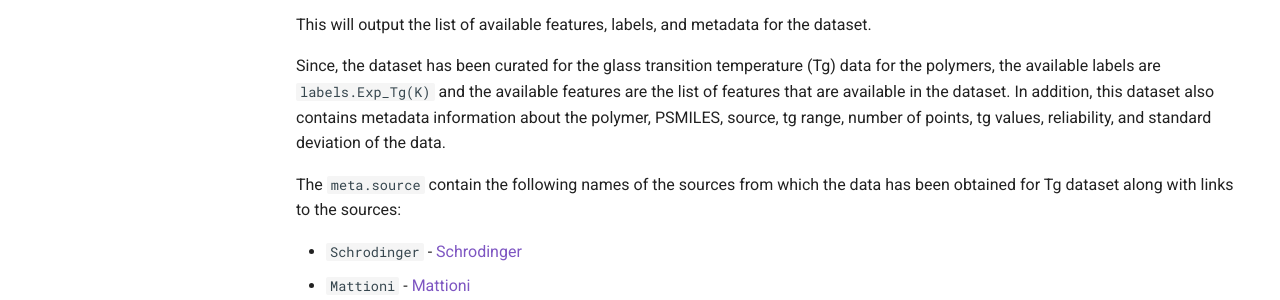
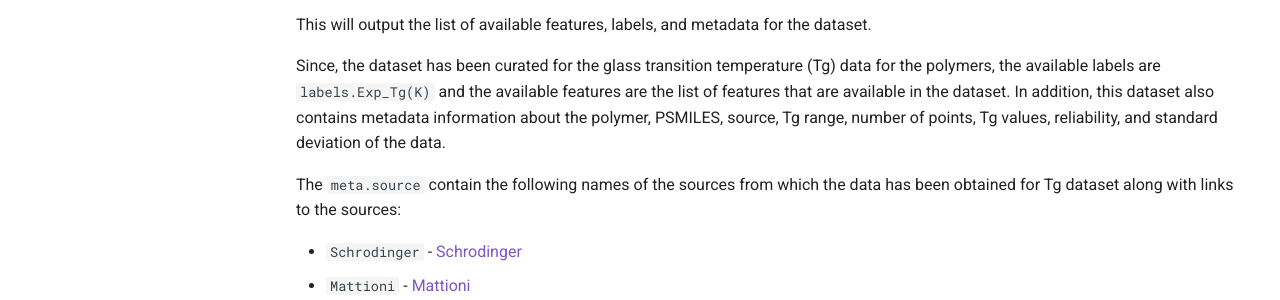
Before and after one commit to lamalab-org/PolyMetriX, an MkDocs documentation site: the page built from docs/datasets.md, in a window 1280 px wide and 900 px high. Shown: the part 437-737 px from the top of the window. Built offline with MkDocs 1.6.1 and Material for MkDocs 9.7.7, drawn with Linux system fonts in a browser that asks for light colours; comment, search, counter and statistics services are not loaded.

```diff
--- a/docs/datasets.md
+++ b/docs/datasets.md
@@ -15,7 +15,7 @@ print("Available metadata:", dataset.meta_info)
 This will output the list of available features, labels, and metadata for the dataset.
 
 
-Since, the dataset has been curated for the glass transition temperature (Tg) data for the polymers, the available labels are `labels.Exp_Tg(K)` and the available features are the list of features that are available in the dataset. In addition, this dataset also contains metadata information about the polymer, PSMILES, source, tg range, number of points, tg values, reliability, and standard deviation of the data.
+Since, the dataset has been curated for the glass transition temperature (Tg) data for the polymers, the available labels are `labels.Exp_Tg(K)` and the available features are the list of features that are available in the dataset. In addition, this dataset also contains metadata information about the polymer, PSMILES, source, Tg range, number of points, Tg values, reliability, and standard deviation of the data.
 
 The `meta.source` contain the following names of the sources from which the data has been obtained for Tg dataset along with links to the sources:
 
```
